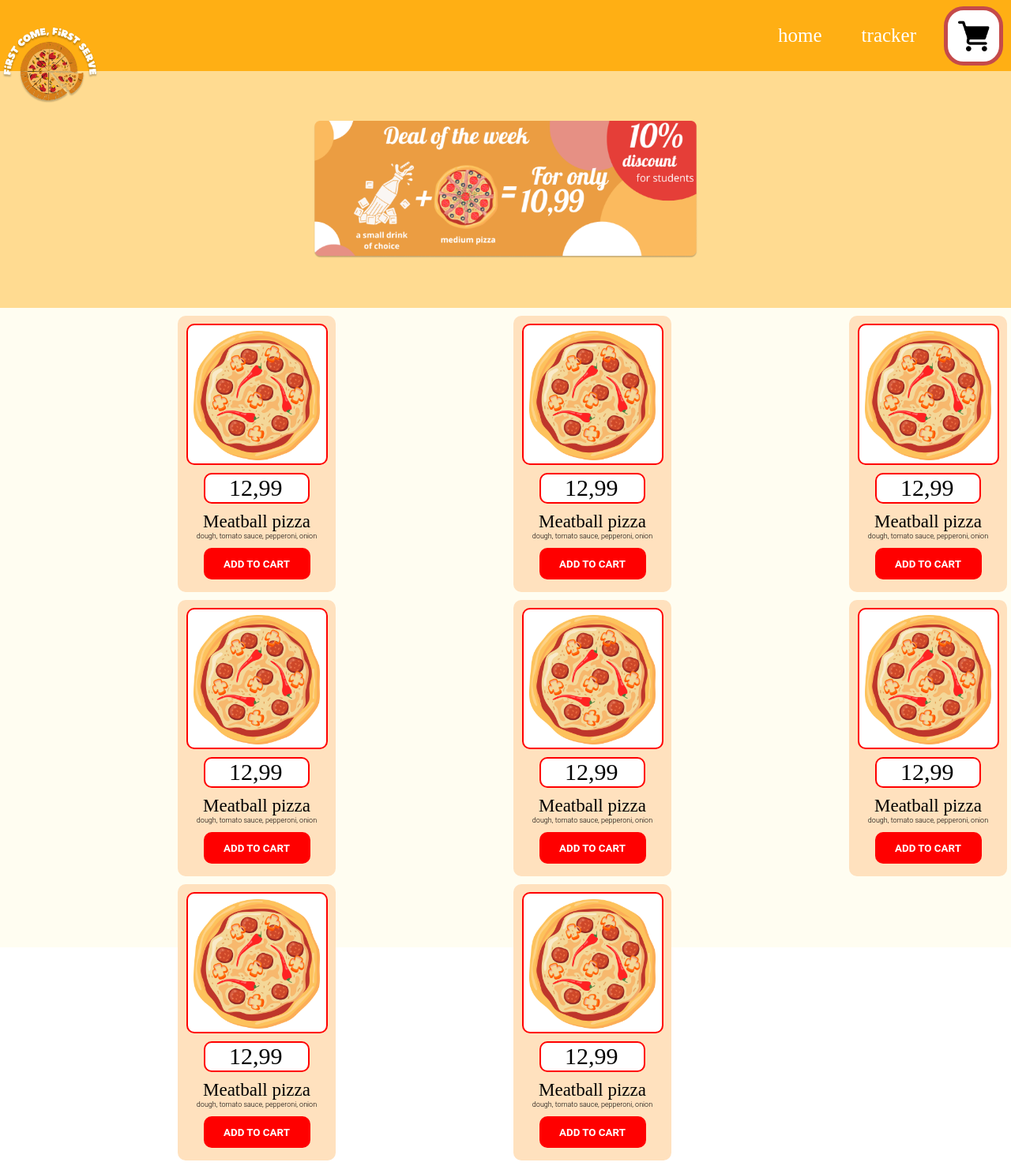
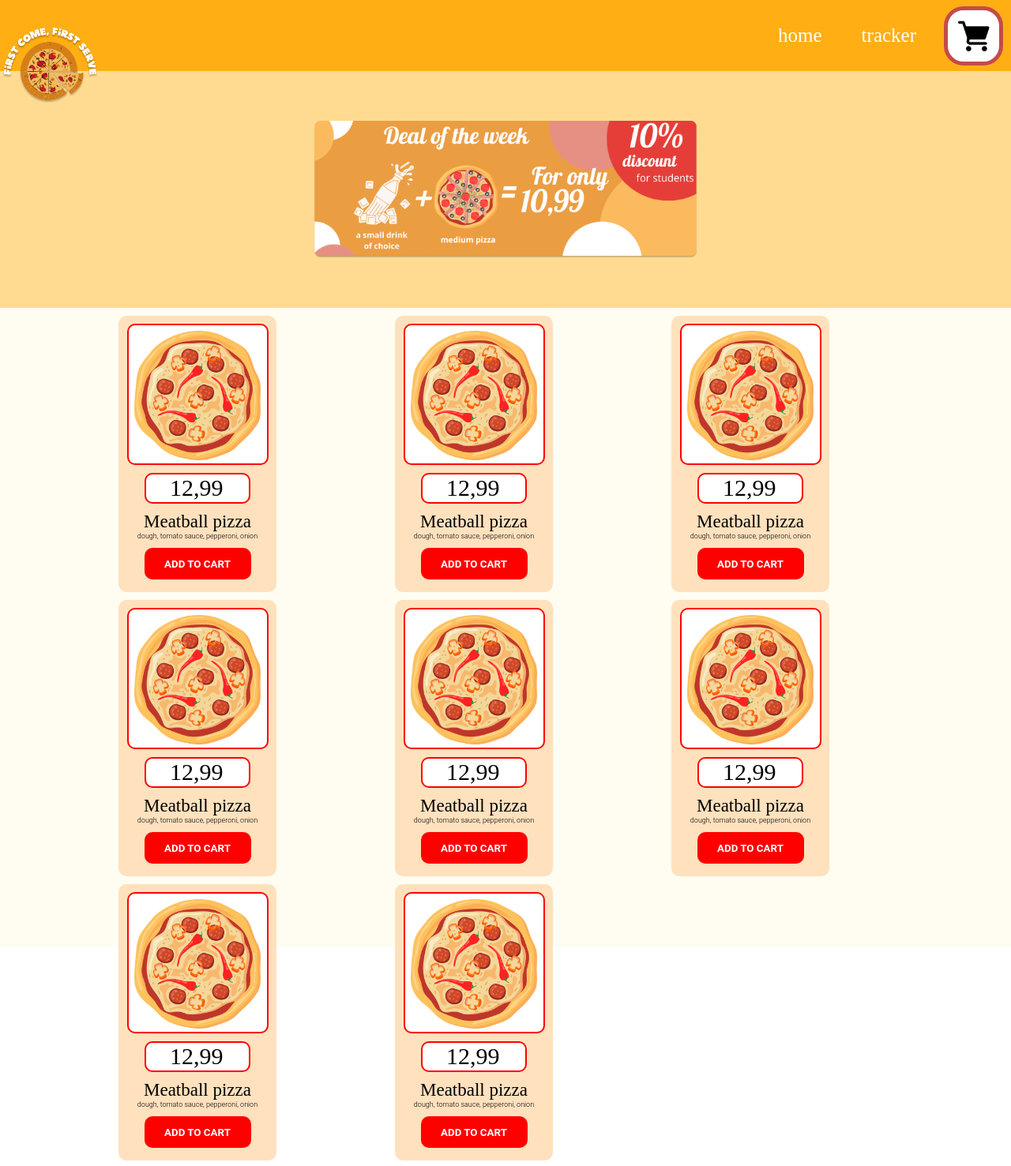
Before and after one commit to nixxxo/PizzaPal-Streamlined-Online-Ordering-Smart-Oven-Integration, a Python web app: template templates/index.html in a window 1280 px wide. Shown: the top 1477 px of the page at 79% size. Run offline with Jinja, Linux system fonts and the light colour scheme; the template is opened without the code that fills it, so the values that code supplies are empty.

Commit message:
I will leave this like that - I will need a feedback about potential changes and fixes but it seems alright just prob will need to change margins on the pizza boxes and see how it looks on different devices

```diff
--- a/static/index.css
+++ b/static/index.css
@@ -83,7 +83,7 @@ article {
     border-radius: 10px;
     display: flex;
     align-items: center;
-    margin-left: 225px;
+    margin-left: 150px;
     flex-direction: column;
     float: left;
 }
```
